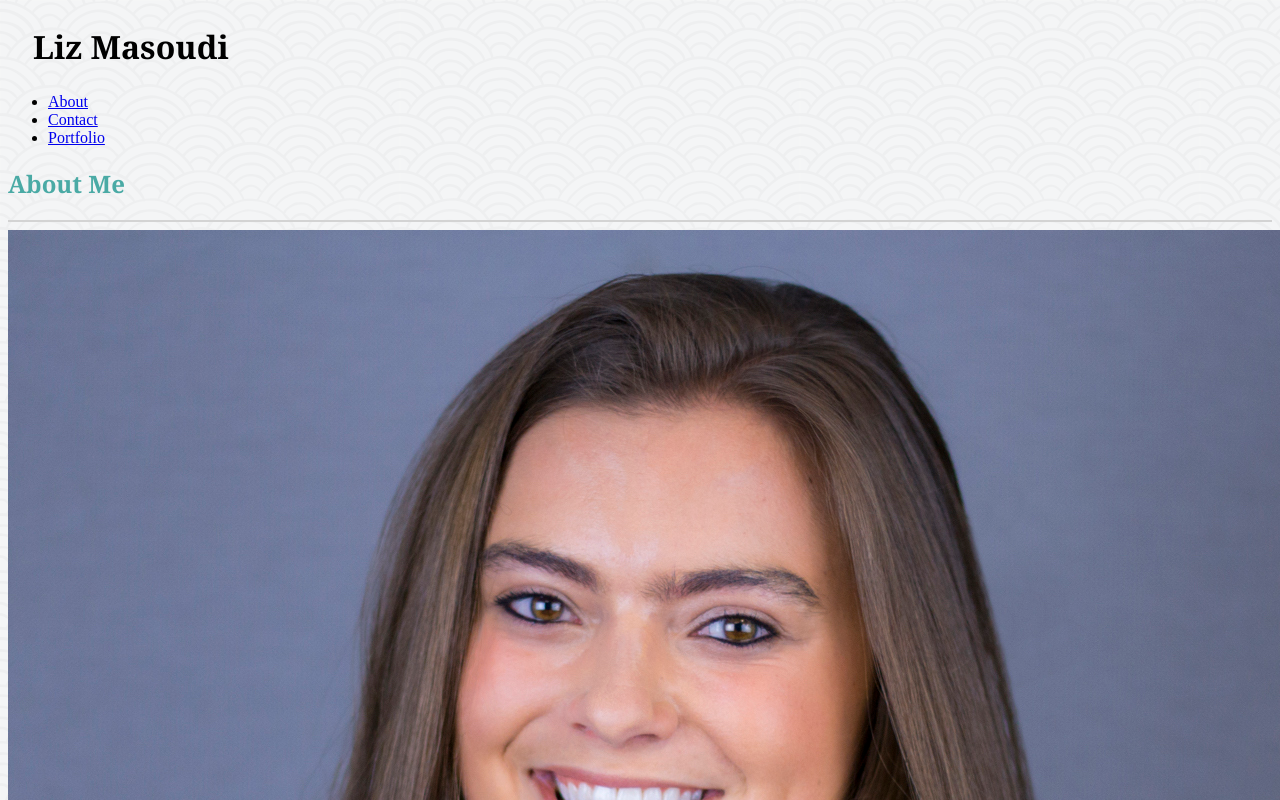
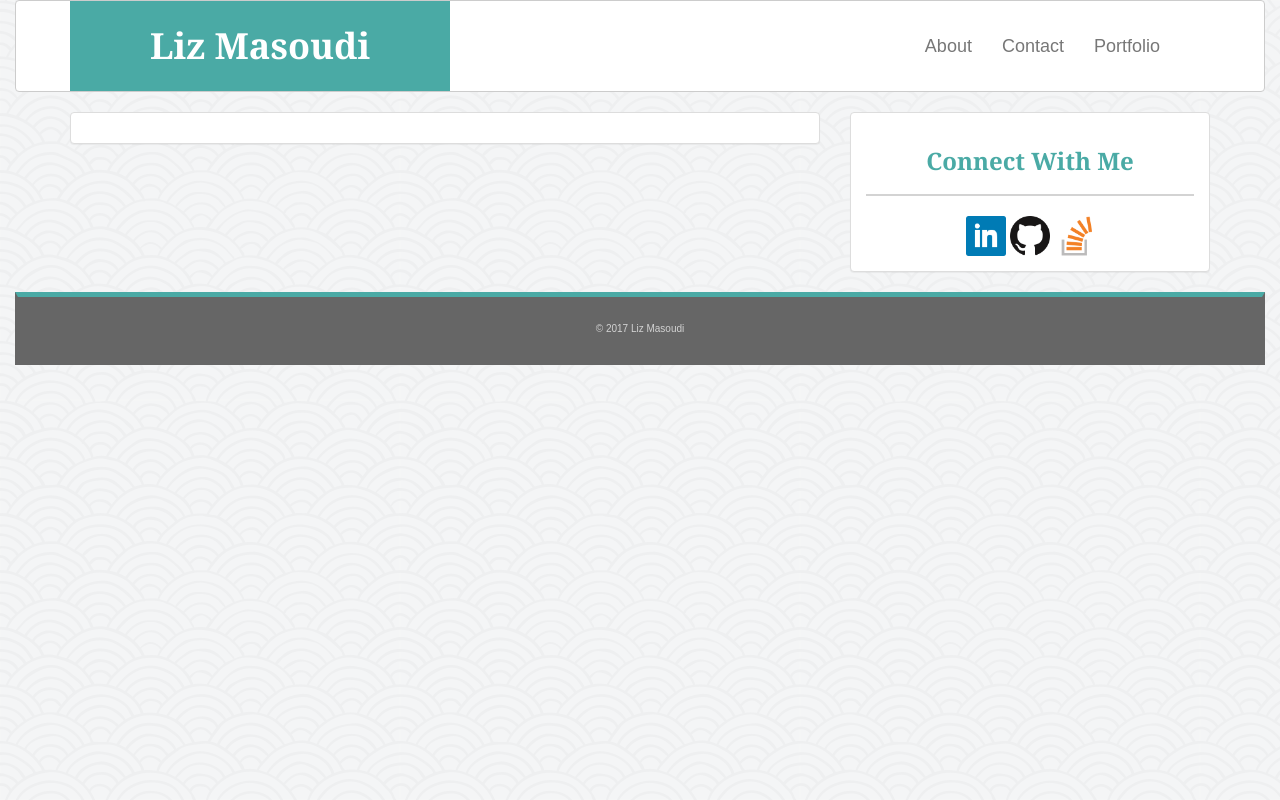
Before and after one commit to LizMasoudi/Bootstrap-Portfolio, a plain HTML site: page index.html in a window 1280 px wide. Shown: the top 800 px of the page. Drawn offline with nearby package versions, Linux system fonts and the light colour scheme.

Commit message:
pre-formatted index & portfolio pages

```diff
--- a/index.html
+++ b/index.html
@@ -2,27 +2,67 @@
 <html>
 <head>
 	<title>Portfolio Bio</title>
+	<link rel="stylesheet" href="https://maxcdn.bootstrapcdn.com/bootstrap/3.3.7/css/bootstrap.min.css" integrity="sha384-BVYiiSIFeK1dGmJRAkycuHAHRg32OmUcww7on3RYdg4Va+PmSTsz/K68vbdEjh4u" crossorigin="anonymous">
 	<link rel="stylesheet" type="text/css" href="assets/css/style.css">
 </head>
 <body>
 
-	<header>
+<div class="container-fluid">
+		<nav class="navbar navbar-default">
+			<div class="container">
+
+			    <div class="navbar-header col-md-4">
+			      <h1>Liz Masoudi</h1>
+			    </div>
+
+		      	<div class="col-md-8">
+			      	<ul class="nav navbar-nav navbar-right">
+				        <li><a href="index.html" class="navbar-link">About</a></li>
+				        <li><a href="contact.html" class="navbar-link">Contact</a></li>
+				        <li><a href="portfolio.html" class="navbar-link">Portfolio</a></li>
+		      		</ul>
+		      	</div>
+
+		  	</div>
+		</nav>
+
 		<div class="container">
-			<div id="name">
-				<h1>Liz Masoudi</h1>
+			<div class="row">
+				<div class="col-md-8" id="contact-me">
+					<div class="panel panel-default">
+	 					 <div class="panel-body">
+
+						</div>
+					</div>
+				</div>
+
+				<div class="col-md-4">
+					<div class="panel panel-default connect-panel">
+ 						<div class="panel-body">
+ 						<h3>Connect With Me</h3>
+ 						<hr>
+						<a href="https://www.linkedin.com/in/liz-masoudi-b7183485">
+							<img src="assets/images/if_square-linkedin_317725.png" alt="LinkedIn" height="40px" width="40px">
+						</a>
+						<a href="https://github.com/LizMasoudi">
+							<img src="assets/images/if_github_317712.png" alt="GitHub" height="40px" width="40px">
+						</a>
+						<a href="https://stackoverflow.com/users/8134334/grrlizlybear">
+							<img src="assets/images/if_stackoverflow_1220346.png" alt="StackOverflow" height="40px" width="40px">
+						</a>
+ 						</div>
+ 					</div>
+				</section>
 			</div>
+		</div>
 
- 			<nav>
-				<ul>
-					<li><a href="index.html">About</a></li>
-					<li><a href="contact.html">Contact</a></li>
-					<li><a href="portfolio.html">Portfolio</a></li>
-				</ul>
-			</nav>
-		</div>
-	</header>
+	</div>
+	<footer class="page-footer">
+		&copy; 2017 Liz Masoudi
+	</footer>
 
-	<div class="container">
+
+<!-- 	<div class="container">
 		<section class="main-content">
 			<h2>About Me</h2>
 			<hr>
@@ -37,27 +77,7 @@
 			</p>
 		</section>
 
-		<section id="connect">
-			<h3>Connect With Me</h3>
-			<a href="https://www.linkedin.com/in/liz-masoudi-b7183485">
-				<img src="assets/images/if_square-linkedin_317725.png" alt="LinkedIn" height="40px" width="40px">
-			</a>
-			<a href="https://github.com/LizMasoudi">
-				<img src="assets/images/if_github_317712.png" alt="GitHub" height="40px" width="40px">
-			</a>
-			<a href="https://stackoverflow.com/users/8134334/grrlizlybear">
-				<img src="assets/images/if_stackoverflow_1220346.png" alt="StackOverflow" height="40px" width="40px">
-			</a>
-
-		<br>
-
-		</section>
-
-	</div>
-
-	<footer>
-		&copy; 2017 Liz Masoudi
-	</footer>
+	</div> -->
 
 
 </body>
```
Also changed, not shown: portfolio.html (+53 -32 lines).
